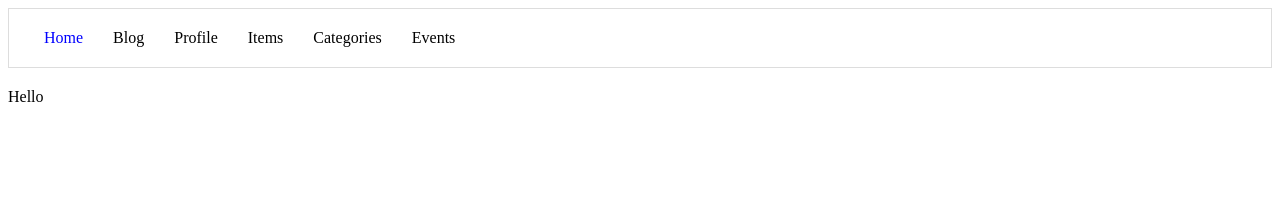
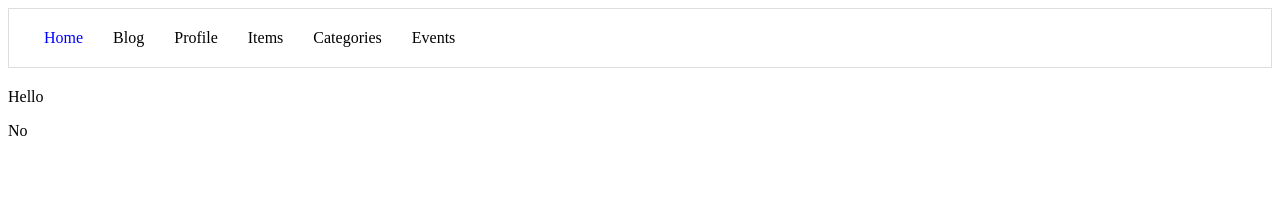
Before and after one commit to ClementPain/LaBA_client, a Next.js app: page / in a window 1280 px wide. Shown: the top 212 px of the page. Built offline with nearby package versions, Linux system fonts and the light colour scheme.

Commit message:
change test

```diff
--- a/pages/index.jsx
+++ b/pages/index.jsx
@@ -5,6 +5,7 @@ export default function Home() {
   return (
     <Layout>
       <p>Hello</p>
+      <p>No</p>
     </Layout>
   )
 }
```
